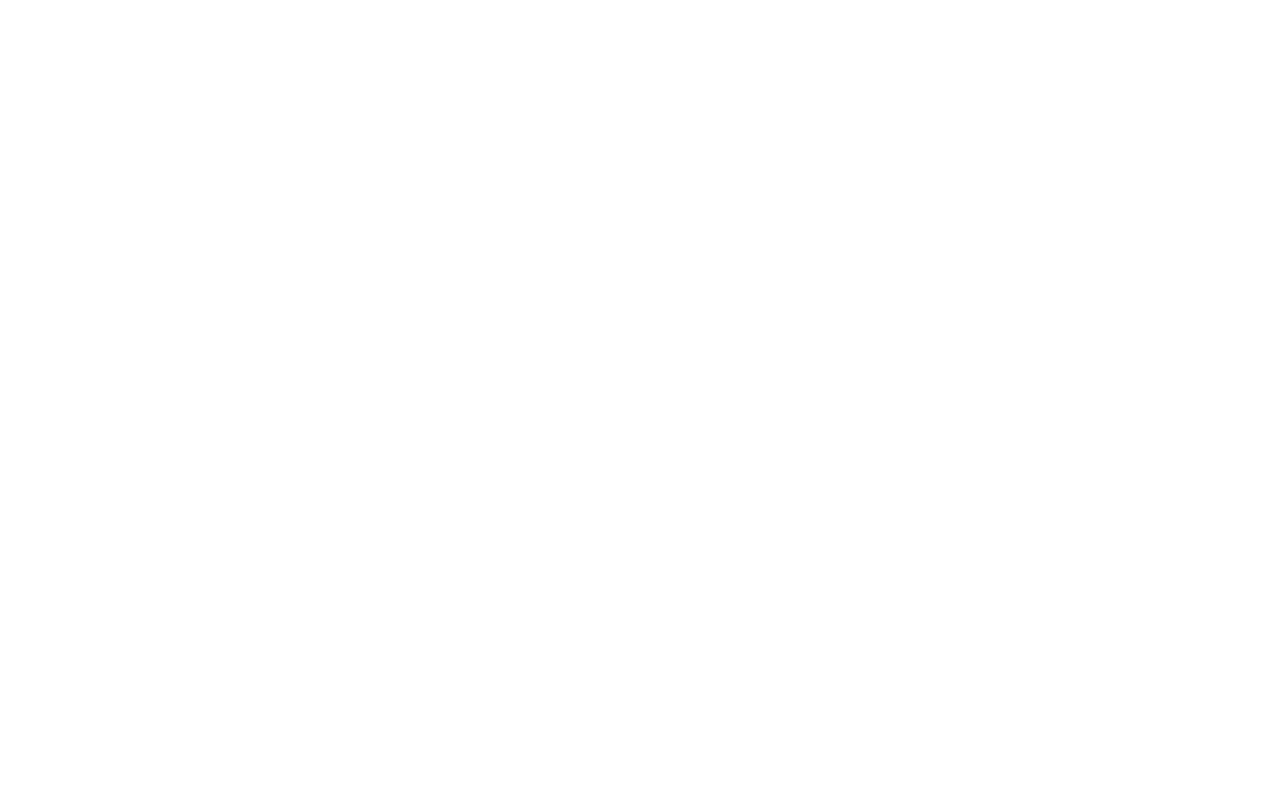
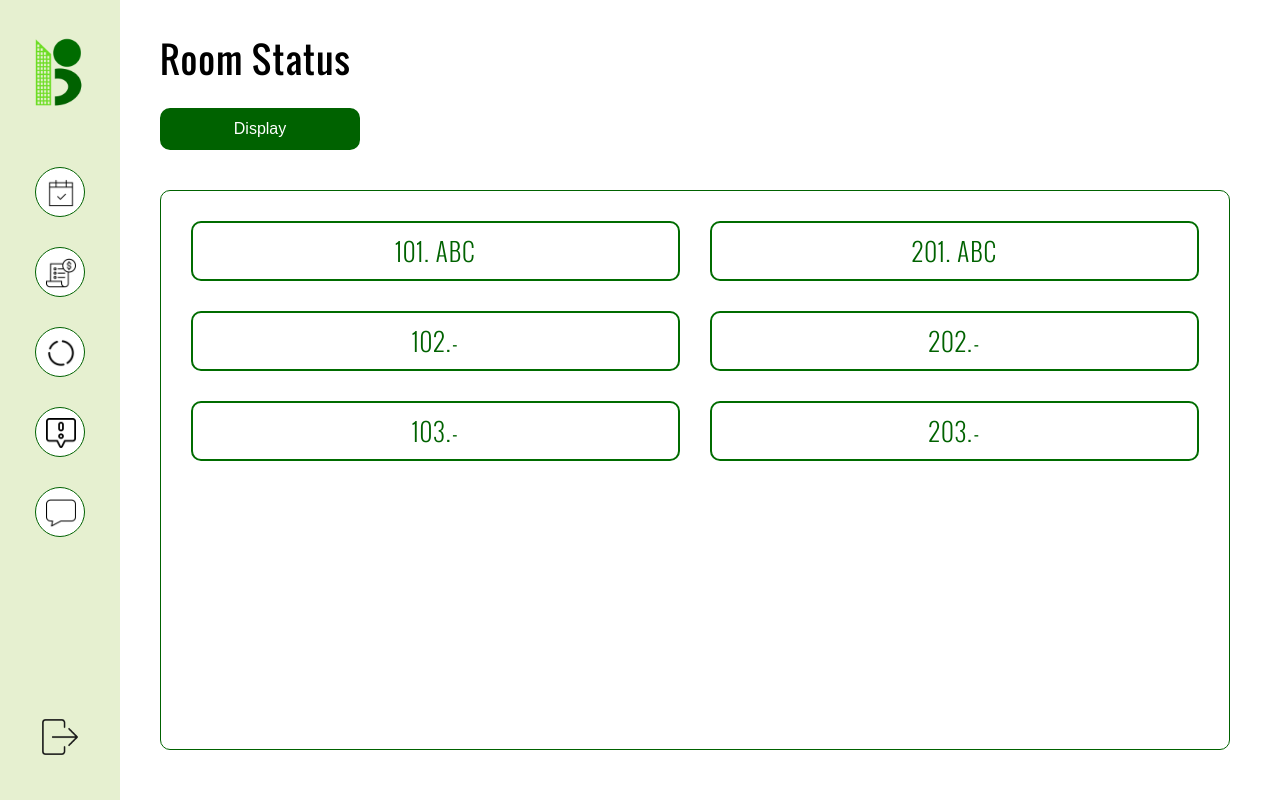
Before and after one commit to Just-Midhun/BuildFlow, a React (Create React App) app: page /room_display in a window 1280 px wide. Before the commit this address had no page. Built offline with nearby package versions, Linux system fonts and the light colour scheme.

Commit message:
all connections done in user dashboard

```diff
--- a/src/App.js
+++ b/src/App.js
@@ -14,8 +14,8 @@ import CameraStatus from './pages/camera_status';
 import LiftStatus from './pages/lift_status';
 import CurrentComplaints from './pages/current_complaints';
 import PreviousComplaints from './pages/previous_complaints';
-/*import RoomDisplay from './pages/room_display';
-*/
+import RoomDisplay from './pages/room_display';
+
 import './App.css';
 
 function App() {
@@ -35,8 +35,8 @@ function App() {
         <Route path="/lift_status" element={<LiftStatus/>}/>
         <Route path="/current_complaints" element={<CurrentComplaints/>}/>
         <Route path="/previous_complaints" element={<PreviousComplaints/>}/>
-        {/*<Route path="/room_display" element={<RoomDisplay/>}/>
-        */}
+        <Route path="/room_display" element={<RoomDisplay/>}/>
+
       </Routes>
     </Router>
   );
--- a/src/components/roomdisplay.css
+++ b/src/components/roomdisplay.css
@@ -5,13 +5,14 @@
 }
 @font-face {
     font-family: "oswald_regular";
-    src: url("../../assets/fonts/oswald/Oswald-Regular.ttf");
+    src: url("../../public/assets/fonts/oswald/Oswald-Regular.ttf");
 }
 @font-face {
     font-family: "oswald_light";
-    src: url("../../assets/fonts/oswald/Oswald-Light.ttf");
+    src: url("../../public/assets/fonts/oswald/Oswald-Light.ttf");
 }
-body {
+
+.room-display-page{
     font-family: "oswald_regular";
     min-height: 100vh;
     margin: 0;
@@ -83,7 +84,7 @@ button img {
     z-index: 10;
 }
 
-.content {
+.room-display-content {
     margin-left: 160px;
     margin-right: 50px;
     padding-top: 30px;
@@ -118,7 +119,7 @@ button img {
     color: white;
 }
 
-.main-content {
+.room-display-main-content {
     width: 100%;
     height: 70vh;
     border: 1px solid #006200;
--- /dev/null
+++ b/src/pages/room_display.js
@@ -0,0 +1,29 @@
+import React from 'react';
+import Navbar from '../components/Navbar';  // Assuming Navbar is in the same directory
+import '../components/roomdisplay.css';
+
+const RoomDisplay = () => {
+    return (
+        <div className="room-display-page">
+            <Navbar />
+            <div className="room-display-content">
+                <h1 className="title">Room Status</h1>
+                <div className="buttons">
+                    <button className="status-button">Display</button>
+                </div>
+                <div className="room-display-main-content">
+                    <div className="rooms">
+                        <div className="room">101. ABC</div>
+                        <div className="room">201. ABC</div>
+                        <div className="room">102.-</div>
+                        <div className="room">202.-</div>
+                        <div className="room">103.-</div>
+                        <div className="room">203.-</div>
+                    </div>
+                </div>
+            </div>
+        </div>
+    );
+};
+
+export default RoomDisplay;
```
Also changed, not shown: src/pages/room_display.html (deleted, +0 -38 lines).
